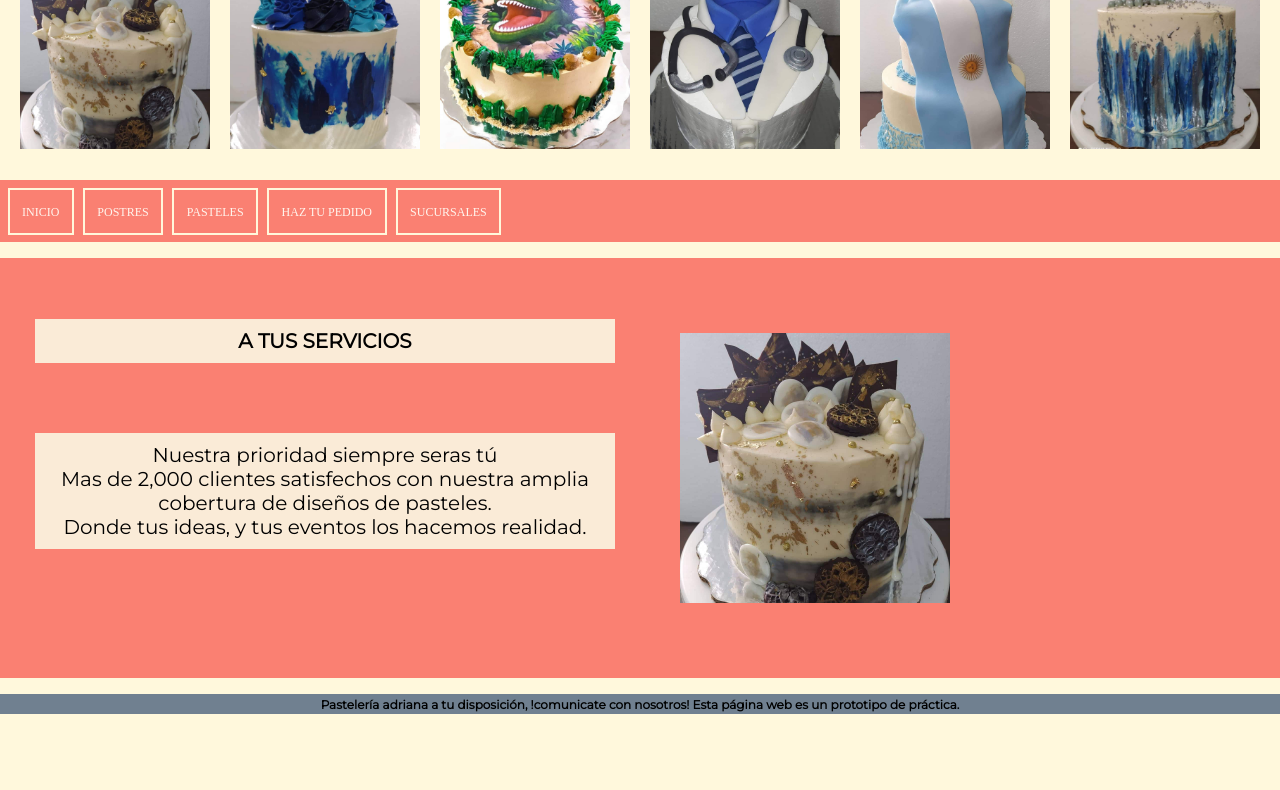
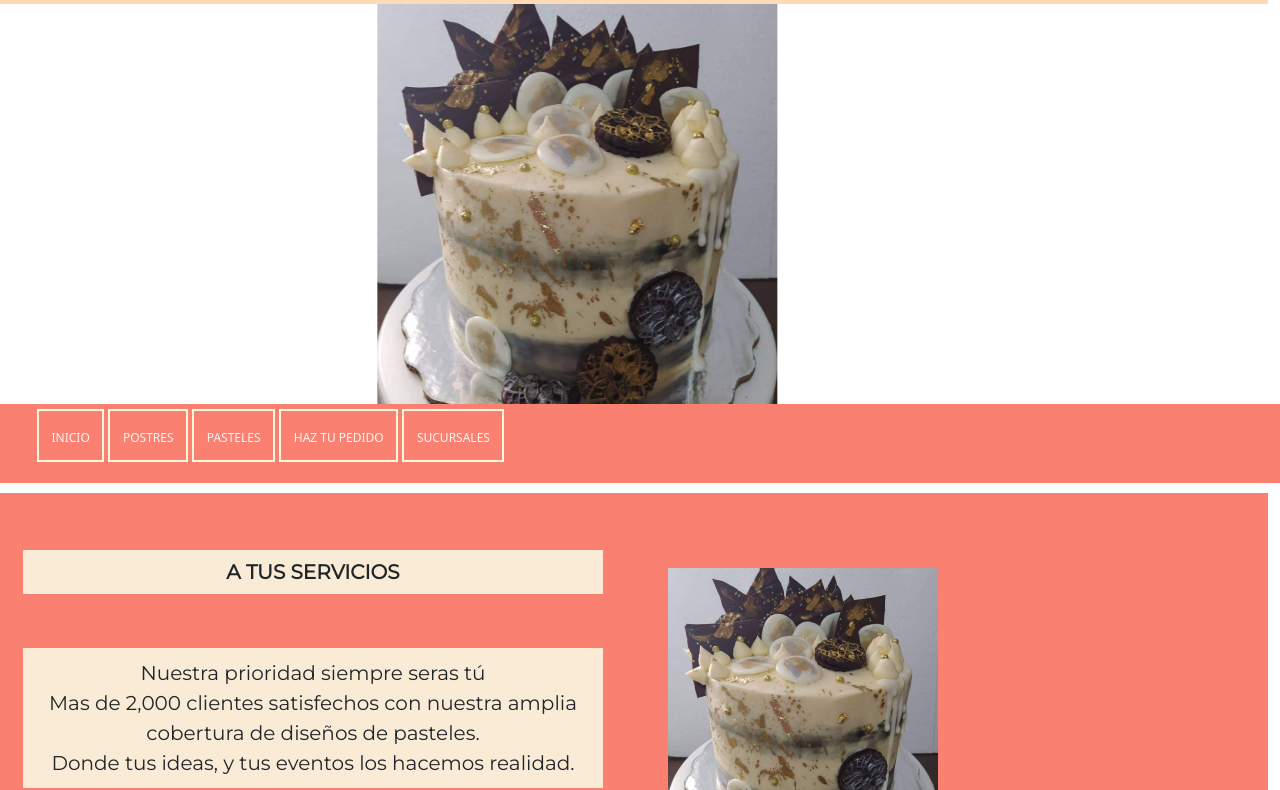
Before and after one commit to JURESTIV/JURESTIVcomision29190, a plain HTML site: page index.html in a window 1280 px wide. Shown: the part 272-1062 px from the top of the page. Before the commit the page ends 1016 px from the top, so only its background shows below. Drawn offline with nearby package versions, Linux system fonts and the light colour scheme; a web font is replaced by a local one.

Commit message:
Se guarda avance de bootstrap en rama boostrap

```diff
--- a/css/estilos.css
+++ b/css/estilos.css
@@ -5,42 +5,6 @@
     padding:0px;
     box-sizing: border-box ;
 }
-
-/*Grid general de pagina*/
-
-body{
-background-color: cornsilk;
-width: 100vw;
-display: grid;
-grid-template-columns: 100vw;
-grid-template-rows: 200px auto auto auto 50px;
-grid-row-gap: 1rem;
-grid-template-areas: "header"
-                     "galeria"
-                     "nav"
-                     "main"
-                     "footer";
-}
-
-header{
-    grid-area: header;
-}
-
-nav{
-    grid-area: nav;
-}
-
-section .main{
-    grid-area: main;
-}
-
-div.galeriabox{
-    grid-area: galeria;
-}
-
-
-/*Grid general de pagina*/
-
 
 /*INICIA SECCION HEADER*/
 
@@ -107,23 +71,15 @@ div.galeriabox{
     padding: 10px;
     overflow: auto;
     display: flex;
-    justify-content: space-around;
     align-items: center
 }
 
-.galeriabox img{
-   width: 200px;
-   height: 200px;
-   display: inline;
-   padding: 5px;
-   align-self: center;
+.estiloimagen{
+    height: 50vh;
+    object-fit: contain;
 }
 
-.galeriabox img:hover {
-    width: 190px;
-    height: 190px;
-    filter: opacity(40%);
-}
+
 
 /*TERMINA SECCION GALERIA*/
 
@@ -131,14 +87,12 @@ div.galeriabox{
 
 .nav{
     background-color: salmon;
-    display: inline-block;
-    padding: 5px;
+    padding:5px;
 }
 
 .nav li {
     list-style: none;
     display: inline-block;
-    margin: 2.5px;
     border-color: cornsilk;
     border-style: solid;
     border-width: 2.5px;
@@ -167,6 +121,7 @@ div.galeriabox{
     width: 100vw;
     height: 100%;
     padding: 10px;
+    margin-top: 10px;
     display: flex;
     justify-content: center;
     align-items: center;
--- a/index.html
+++ b/index.html
@@ -2,20 +2,24 @@
 <html lang="en">
 
 <head>
-    <link rel="stylesheet" href="css/estilos.css">
     <meta charset="UTF-8">
     <meta http-equiv="X-UA-Compatible" content="IE=edge">
     <meta name="viewport" content="width=device-width, initial-scale=1.0">
+    <link href="https://cdn.jsdelivr.net/npm/bootstrap@5.1.3/dist/css/bootstrap.min.css" rel="stylesheet" integrity="sha384-1BmE4kWBq78iYhFldvKuhfTAU6auU8tT94WrHftjDbrCEXSU1oBoqyl2QvZ6jIW3" crossorigin="anonymous">
     <title>PASTELERIA ADRIANA </title>
     <link rel="stylesheet" href="https://pro.fontawesome.com/releases/v5.10.0/css/all.css">
     <link rel="stylesheet" href="<"link rel="preconnect" href="https://fonts.googleapis.com">
     <link rel="stylesheet" href="<"link rel="preconnect" href="https://fonts.googleapis.com">
     <link rel="preconnect" href="https://fonts.gstatic.com" crossorigin>
     <link href="https://fonts.googleapis.com/css2?family=Montserrat&family=Neonderthaw&display=swap" rel="stylesheet">
+    <link rel="stylesheet" href="css/estilos.css">
+
 </head>
 
 <body>
 
+    <section class="container_fluid">
+        <div class="row">
             <header class="encabezado">
 
                 <img class="encabezado__logo" src="./imagenes/Logopasteleriadriana.jpeg" alt="">
@@ -30,21 +34,44 @@
                                 <i class="fab fa-whatsapp-square"></i>
                                 <i class="fab fa-instagram"></i>
                                </div>
+                </header>
+        </div>
+    </section>
 
-    </header>
 
-    <section>
+    <section class="container">
+        <div class="row">
 
-        <div class="galeriabox">
-            <img src="./imagenes/Pastel1.jpeg" alt="">
-            <img src="./imagenes/Pastel2.jpeg" alt="">
-            <img src="./imagenes/Pastel3.jpeg" alt="">
-            <img src="./imagenes/Pastel4.jpeg" alt="">
-            <img src="./imagenes/Pastel5.jpeg" alt="">
-            <img src="./imagenes/Pastel6.jpeg" alt="">
+                <div id="carouselExampleSlidesOnly" class="carousel slide" data-bs-ride="carousel">
+
+                    <div class="carousel-inner">
+
+                      <div class="carousel-item active">
+                        <img src="./imagenes/Pastel1.jpeg" class="d-block w-100 estiloimagen" alt="...">
+                      </div>
+                      <div class="carousel-item">
+                        <img src="./imagenes/Pastel2.jpeg" class="d-block w-100 estiloimagen" alt="...">
+                      </div>
+                      <div class="carousel-item">
+                        <img src="./imagenes/Pastel3.jpeg" class="d-block w-100 estiloimagen" alt="...">
+                      </div>
+                      <div class="carousel-item">
+                        <img src="./imagenes/Pastel4.jpeg" class="d-block w-100 estiloimagen" alt="...">
+                      </div>
+                      <div class="carousel-item">
+                        <img src="./imagenes/Pastel5.jpeg" class="d-block w-100 estiloimagen" alt="...">
+                      </div>
+                      <div class="carousel-item">
+                        <img src="./imagenes/Pastel6.jpeg" class="d-block w-100 estiloimagen" alt="...">
+                      </div>
+
+                    </div>
+                </div>
+
         </div>
 
     </section>
+
 
             <nav class="nav">
                 <ul >
@@ -56,6 +83,9 @@
                 </ul>
             </nav>
 
+
+    <section class="container_fluid">
+        <div class="row">
             <main class="main">
 
                 <div class="main__section">
@@ -71,11 +101,19 @@
 
 
             </main>
+        </div>
+    </section>
 
+    <section class="container_fluid">
+        <div class="row">
             <footer class="footer">
                 <p>Pastelería adriana a tu disposición, !comunicate con nosotros!
                     Esta página web es un prototipo de práctica.</p>
             </footer>
+        </div>
+    </section>
+
+        <script src="https://cdn.jsdelivr.net/npm/bootstrap@5.1.3/dist/js/bootstrap.bundle.min.js" integrity="sha384-ka7Sk0Gln4gmtz2MlQnikT1wXgYsOg+OMhuP+IlRH9sENBO0LRn5q+8nbTov4+1p" crossorigin="anonymous"></script>
 
 </body>
 
```
Lines whose indentation alone changed are shown as unchanged.
